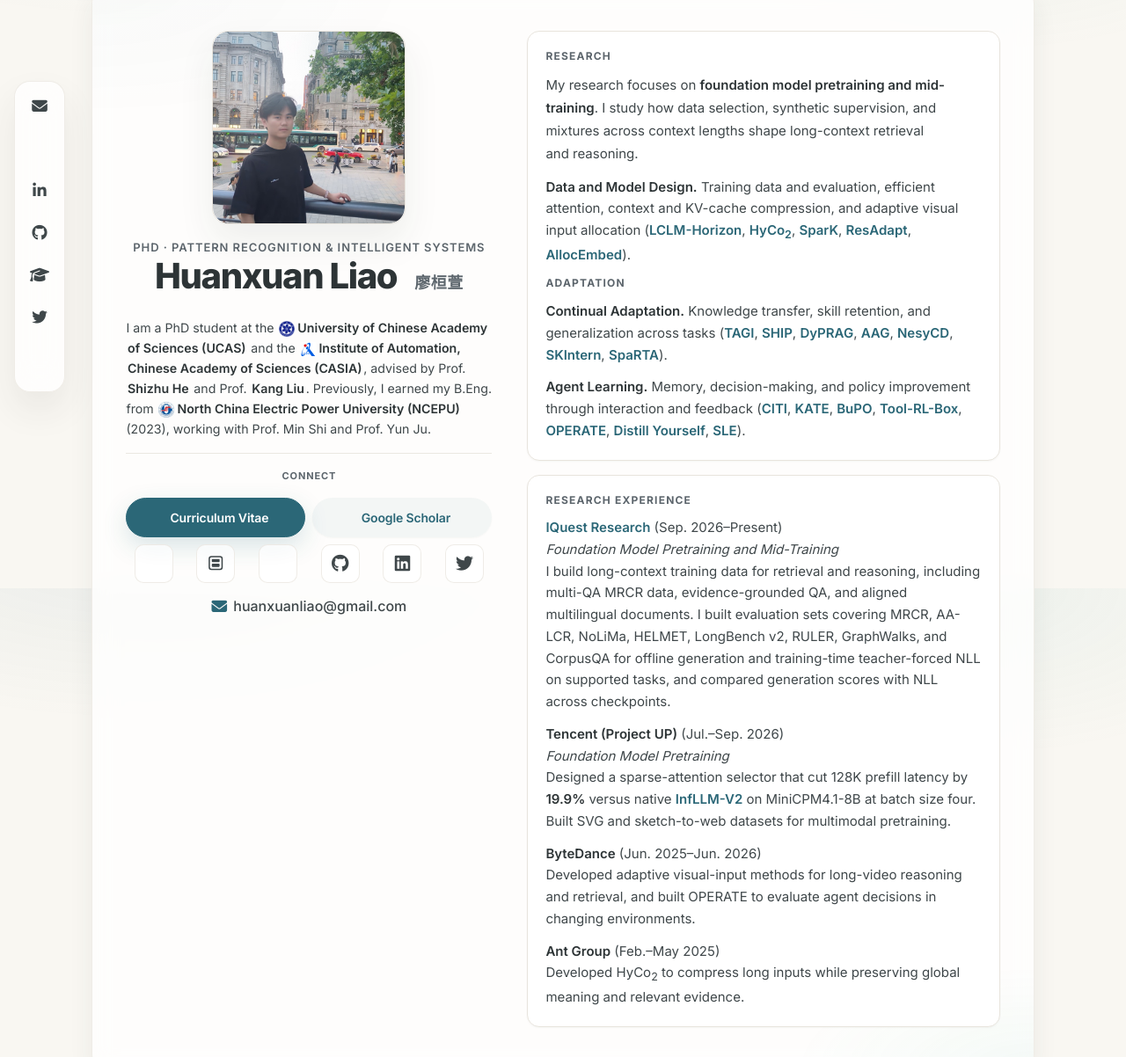
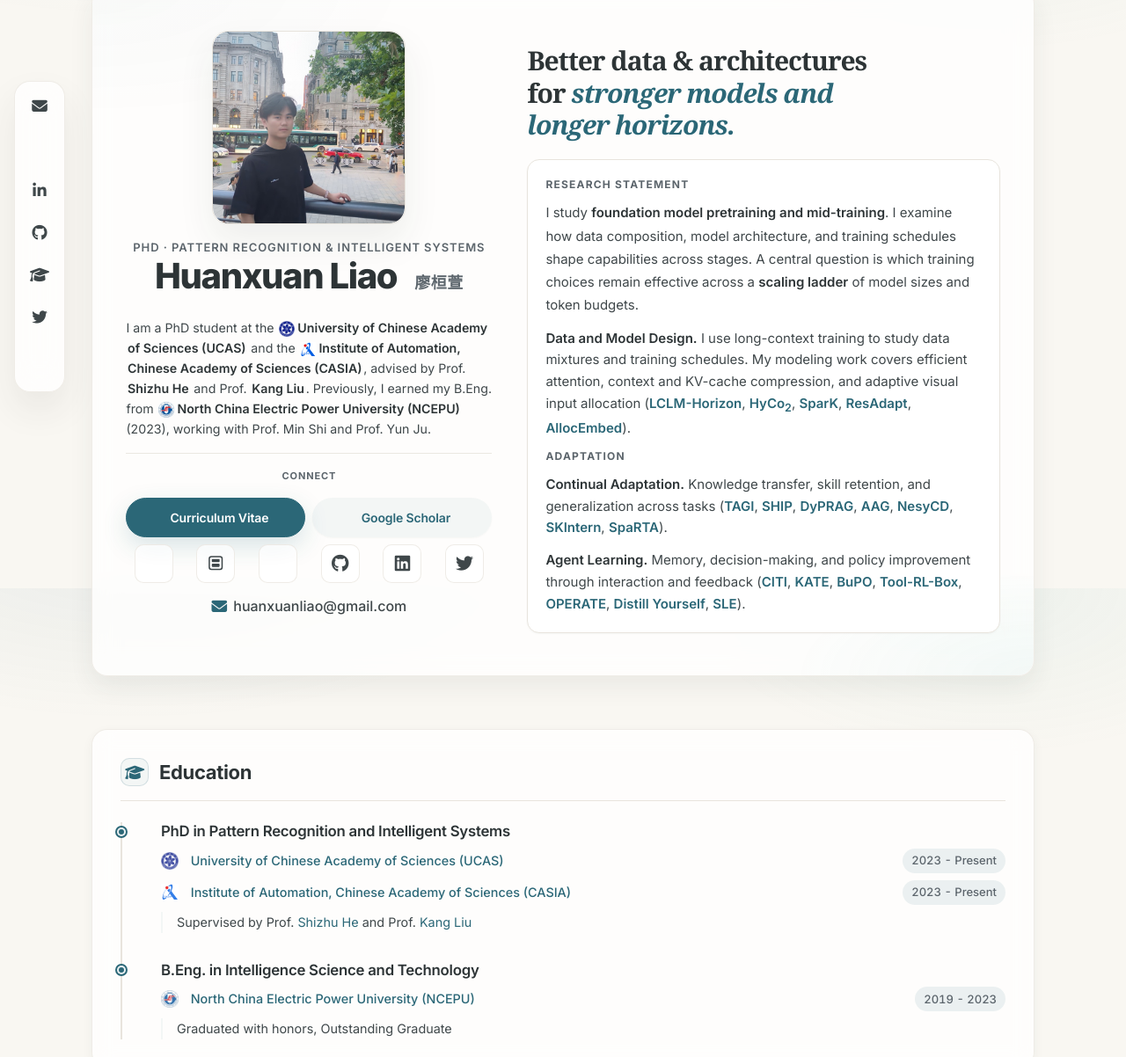
Before and after one commit to Xnhyacinth/Xnhyacinth.github.io, a plain HTML site: page index.html in a window 1280 px wide. Shown: the part 131-1333 px from the top of the page at 88% size. Drawn offline with Linux system fonts and the light colour scheme; some icons are missing.

Commit message:
Restore homepage slogan and research statement

```diff
--- a/css/style.css
+++ b/css/style.css
@@ -802,14 +802,6 @@ a.nav-dropdown-item {
 
 .profile-statement-list li + li {
   margin-top: var(--sp-3);
-}
-
-.profile-statement-list p {
-  margin: 0;
-}
-
-.experience-period {
-  white-space: nowrap;
 }
 
 .profile-statement-list strong {
@@ -3190,7 +3182,7 @@ a.star-count:hover {
   }
 
   .hero-column--content .hero-tagline {
-    order: 6;
+    order: 4;
     width: 100%;
     max-width: 32rem;
     margin: 0 auto;
@@ -3199,10 +3191,6 @@ a.star-count:hover {
 
   .hero-prose > .profile-statement {
     order: 4;
-  }
-
-  .hero-prose > #experience {
-    order: 6;
   }
 
   .hero-body-header {
--- a/index.html
+++ b/index.html
@@ -59,11 +59,11 @@
 			} catch (e) { /* ignore */ }
 		})();
 	</script>
-	<link rel="preload" href="css/style.css?v=20261118-research-copy" as="style">
+	<link rel="preload" href="css/style.css?v=20261118-statement" as="style">
 	<link rel="preload" href="js/main.js" as="script">
 	<link rel="preload" href="assets/img/huanxuan-liao-profile-640.jpg" as="image" fetchpriority="high">
 
-	<link rel="stylesheet" href="css/style.css?v=20261118-research-copy">
+	<link rel="stylesheet" href="css/style.css?v=20261118-statement">
 	<link rel="stylesheet" href="https://cdnjs.cloudflare.com/ajax/libs/font-awesome/6.4.0/css/all.min.css">
 	<link rel="stylesheet" href="https://cdn.jsdelivr.net/gh/jpswalsh/academicons@1.9.4/css/academicons.min.css">
 
@@ -353,18 +353,19 @@
 						</aside>
 					</div>
 					<div class="hero-column hero-column--content">
+						<p class="hero-tagline">Better data &amp; architectures for <em>stronger models and longer horizons.</em></p>
 						<div class="hero-prose">
 							<div class="profile-statement">
-								<h2 class="profile-statement-title">Research</h2>
+								<h2 class="profile-statement-title">Research Statement</h2>
 								<p class="profile-bio">
-									My research focuses on <strong>foundation model pretraining and mid-training</strong>.
-									I study how data selection, synthetic supervision, and mixtures across context lengths shape long-context
-									retrieval and reasoning.
+									I study <strong>foundation model pretraining and mid-training</strong>. I examine how data composition, model architecture,
+									and training schedules shape capabilities across stages. A central question is which training choices remain effective
+									across a <strong>scaling ladder</strong> of model sizes and token budgets.
 								</p>
 								<ul class="profile-statement-list" role="list">
 									<li>
-										<strong>Data and Model Design.</strong> Training data and evaluation, efficient attention,
-										context and KV-cache compression, and adaptive visual input allocation
+										<strong>Data and Model Design.</strong> I use long-context training to study data mixtures and training schedules.
+										My modeling work covers efficient attention, context and KV-cache compression, and adaptive visual input allocation
 										(<a href="https://arxiv.org/abs/2503.17407">LCLM-Horizon</a>,
 										<a href="https://doi.org/10.1145/3859881">HyCo<sub>2</sub></a>,
 										<a href="https://ojs.aaai.org/index.php/AAAI/article/view/40466">SparK</a>,
@@ -394,43 +395,6 @@
 										<a href="https://github.com/Xnhyacinth/OPERATE">OPERATE</a>,
 										<a href="https://quantaalpha.com/Distill-Yourself/">Distill Yourself</a>,
 										<a href="https://github.com/Geniusyingmanji/ScientistsLastExam">SLE</a>).
-									</li>
-								</ul>
-							</div>
-							<div class="profile-statement" id="experience">
-								<h2 class="profile-statement-title">Research Experience</h2>
-								<ul class="profile-statement-list" role="list">
-									<li>
-										<strong><a href="https://iquestlab.github.io/">IQuest Research</a></strong>
-										<span class="experience-period">(<time datetime="2026-09">Sep. 2026</time>–Present)</span>
-										<p><em>Foundation Model Pretraining and Mid-Training</em></p>
-										<p>
-											I build long-context training data for retrieval and reasoning, including multi-QA MRCR data,
-											evidence-grounded QA, and aligned multilingual documents. I built evaluation sets covering MRCR, AA-LCR,
-											NoLiMa, HELMET, LongBench v2, RULER, GraphWalks, and CorpusQA for offline generation and training-time
-											teacher-forced NLL on supported tasks, and compared generation scores with NLL across checkpoints.
-										</p>
-									</li>
-									<li>
-										<strong>Tencent (Project UP)</strong>
-										<span class="experience-period">(<time datetime="2026-07">Jul.</time>–<time datetime="2026-09">Sep. 2026</time>)</span>
-										<p><em>Foundation Model Pretraining</em></p>
-										<p>
-											Designed a sparse-attention selector that cut 128K prefill latency by
-											<strong>19.9%</strong> versus native <a href="https://arxiv.org/abs/2509.24663">InfLLM-V2</a>
-											on MiniCPM4.1-8B at batch size four. Built SVG and sketch-to-web datasets for multimodal pretraining.
-										</p>
-									</li>
-									<li>
-										<strong>ByteDance</strong>
-										<span class="experience-period">(<time datetime="2025-06">Jun. 2025</time>–<time datetime="2026-06">Jun. 2026</time>)</span>
-										<p>Developed adaptive visual-input methods for long-video reasoning and retrieval,
-											and built OPERATE to evaluate agent decisions in changing environments.</p>
-									</li>
-									<li>
-										<strong>Ant Group</strong>
-										<span class="experience-period">(<time datetime="2025-02">Feb.</time>–<time datetime="2025-05">May 2025</time>)</span>
-										<p>Developed HyCo<sub>2</sub> to compress long inputs while preserving global meaning and relevant evidence.</p>
 									</li>
 								</ul>
 							</div>
```
